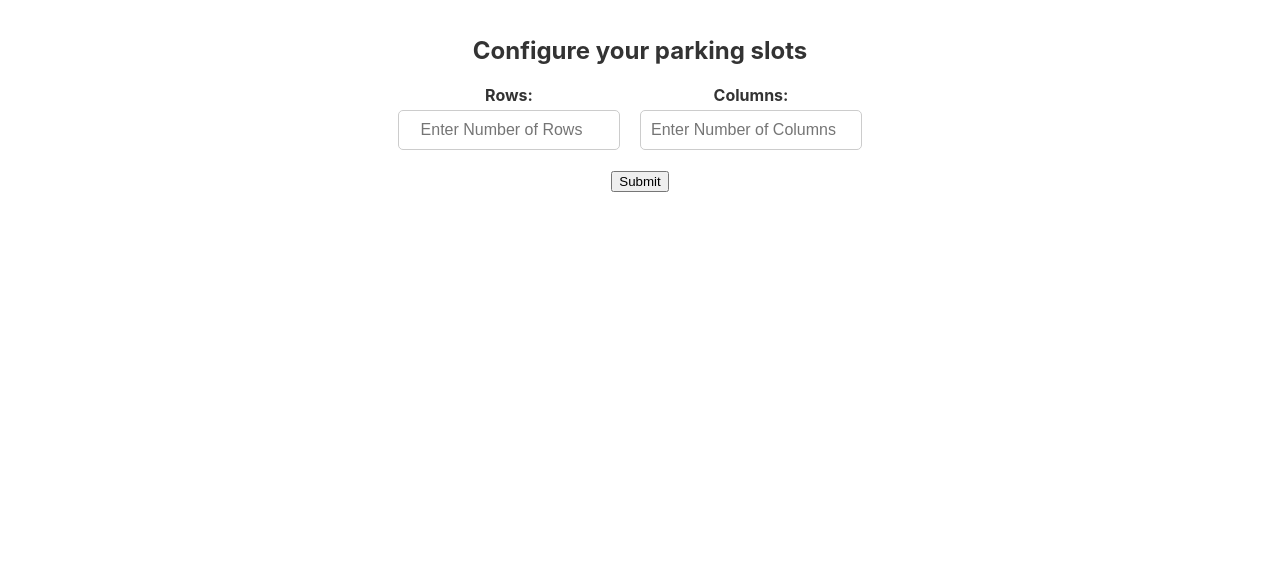
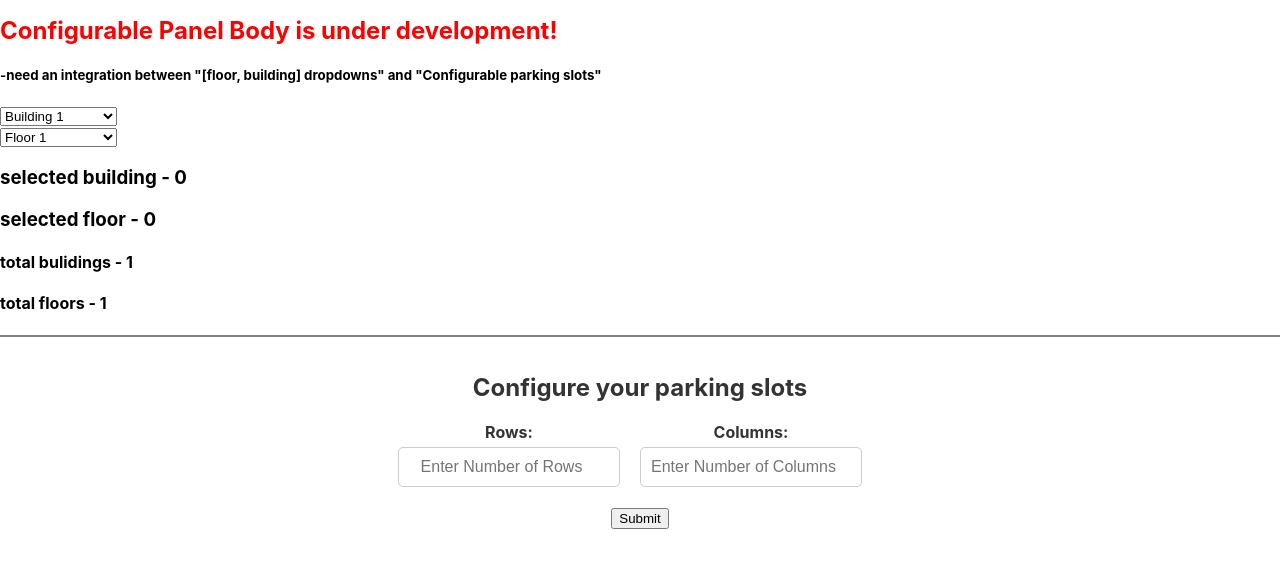
Before and after one commit to DACKaladhar/multi-level-parking-system, a React (Create React App) app: page / in a window 1280 px wide. Shown: the top 568 px of the page. Built offline with nearby package versions, Linux system fonts and the light colour scheme.

Commit message:
refactored drop-downs, added building X floors connection, built ConfigurablePanelBody

```diff
--- /dev/null
+++ b/src/components/ConfigurablePanelBody.tsx
@@ -0,0 +1,97 @@
+import React, { useState } from "react";
+import {
+  BuildingDropdown,
+  FloorDropdown,
+} from "./components-common-utils/dynamic-buttons";
+import { ConfigureRowColSlots } from "./ConfigureRowColSlots";
+
+/**
+ * follow ups-
+ * have a DB<useState> storing [buildingIndex, floorIndex, rows, cols, deselectedParkingSlots]
+ * Re-render new @component ConfigureRowColSlots on floor or building change
+ * render save && configure button in ConfigureRowColSlots
+ *
+ * refactor ConfigureRowColSlots-
+ * @render new configure button & save button
+ * @prop deselectedParkingSlots, @prop setDeselectedParkingSlots for already saved parking slots
+ * @prop row, @prop col- for displaying already saved parking slots
+ * @callback save- takes function @params [row, col, deselectedParkingSlots] stores the data into DB
+ * save button styling change if already saved and opened.
+ * save button styling change if already saved state to edited.
+ * @callback configure- should work only if building X floors are saved
+ *
+ */
+
+export const ConfigurablePanelBody = () => {
+  // const [slotsDB, setSlotsDB] = useState<number[][][]>([[[1]]])
+  // const [rowsCols, setRowsCols] = useState<number[][][]>([[[]]])
+  const [selectedBuildingIndex, setSelectedBuildingIndex] = useState<number>(0);
+  const [totalBuildings, setTotalBuildings] = useState<number>(1);
+  const [selectedFloorIndex, setSelectedFloorIndex] = useState<number>(0);
+  const [totalFloors, setTotalFloors] = useState<number>(1);
+  const [buildingMapsFloor, setBuildingMapsFloor] = useState<number[]>([1]);
+
+  const handleBuildingChange = (buildingIndex: number, total: number) => {
+    setSelectedBuildingIndex(buildingIndex);
+    setTotalBuildings(total);
+    if (buildingIndex + 1 > totalBuildings) {
+      // new building is just added
+      setTotalFloors(1);
+      setSelectedFloorIndex(0);
+      const updatedB2f = [...buildingMapsFloor];
+      updatedB2f.push(1); // Default to 1 floor for a new building
+      setBuildingMapsFloor(updatedB2f);
+    } else {
+      setTotalFloors(buildingMapsFloor[buildingIndex]);
+      setSelectedFloorIndex(0);
+    }
+  };
+
+  const handleFloorChange = (floorIndex: number, total: number) => {
+    setSelectedFloorIndex(floorIndex);
+    setTotalFloors(total);
+    if (floorIndex + 1 > totalFloors) {
+      const updatedB2f = [...buildingMapsFloor];
+      updatedB2f[selectedBuildingIndex] += 1; // Default to 1 floor for a new building
+      setBuildingMapsFloor(updatedB2f);
+    }
+  };
+
+  return (
+    <>
+      <h1 style={{ color: "Red", fontSize: "1.5rem" }}>
+        Configurable Panel Body is under development!
+      </h1>
+      <h5>
+        -need an integration between "[floor, building] dropdowns" and
+        "Configurable parking slots"
+      </h5>
+      <nav>
+        <div>
+          <BuildingDropdown
+            canAddBuilding={true}
+            onBuildingChange={handleBuildingChange}
+          />
+          <FloorDropdown
+            canAddFloor={true}
+            onFloorChange={handleFloorChange}
+            selectedFloor={selectedFloorIndex}
+            totalFloors={totalFloors}
+          />
+          <h3>selected building - {selectedBuildingIndex}</h3>
+          <h3>selected floor - {selectedFloorIndex}</h3>
+          <h4>total bulidings - {totalBuildings}</h4>
+          <h4>total floors - {totalFloors}</h4>
+        </div>
+        <div
+          style={{
+            height: "2px",
+            backgroundColor: "GrayText",
+            marginTop: "0.5rem",
+          }}
+        ></div>
+      </nav>
+      <ConfigureRowColSlots />
+    </>
+  );
+};
--- a/src/components/ConfigureRowColSlots.tsx
+++ b/src/components/ConfigureRowColSlots.tsx
@@ -2,14 +2,21 @@ import React, { useState } from "react";
 import "../components-styles/ConfigureRowColSlots.css";
 import { AvailableParkingSlotsView } from "./AvailableParkingSlotsView";
 
-interface IDisplayConfigurableSlots {
+interface IDisplayConfigurableSlotsProps {
   rows: number;
   cols: number;
   unavailableSlots: boolean[];
   handleConfigurableSlotClick: (index: number) => void;
 }
 
-export const ConfigureRowColSlots = () => {
+export const ConfigureRowColSlots = () =>
+  // rows,
+  // cols, ee rendu pampali so that
+  // saved (hook): boolean, decides state of save button,
+  // setSave (hook): save button will be enabled on any change
+  // deselectedParkingSlots (hook): for displaying saved slots if already saved
+  // setDeselectedParkingSlots (hook): for setting new state
+  {
     const [rows, setRows] = useState<number>(0);
     const [cols, setCols] = useState<number>(0);
     const [submitted, setSubmitted] = useState<boolean>(false);
@@ -98,12 +105,9 @@ export const ConfigureRowColSlots = () => {
  *
  * @returns A grid of configurable slot buttons.
  */
-export const DisplayConfigurableSlots: React.FC<IDisplayConfigurableSlots> = ({
-  rows,
-  cols,
-  unavailableSlots,
-  handleConfigurableSlotClick,
-}) => {
+export const DisplayConfigurableSlots: React.FC<
+  IDisplayConfigurableSlotsProps
+> = ({ rows, cols, unavailableSlots, handleConfigurableSlotClick }) => {
   const buttons = [];
 
   for (let i = 0; i < rows; i++) {
--- a/src/components/components-common-utils/dynamic-buttons.tsx
+++ b/src/components/components-common-utils/dynamic-buttons.tsx
@@ -1,23 +1,28 @@
-import React, { useState } from "react";
+import React, { useEffect, useState } from "react";
 
 export interface IBuildingDropdown {
   canAddBuilding?: boolean;
   totalBuildings?: number;
+  onBuildingChange?: (selectedBuilding: number, totalBuildings: number) => void;
 }
 
 export interface IFloorDropdown {
   canAddFloor?: boolean;
   totalFloors?: number;
+  selectedFloor?: number;
+  onFloorChange?: (selectedFloor: number, totalFloors: number) => void;
 }
 
 /**
  * @param canAddBuilding - Enables BuildingDropdown to add new buildings
  * @param totalBuildings - Start with default totalBuildings number of buildings
+ * @param onBuildingChange - Callback for parent to see the selected building and total buildings created
  * @returns - A Building Dropdown component which has ability to add new buildings or just select existing buildings
  */
 export const BuildingDropdown: React.FC<IBuildingDropdown> = ({
   canAddBuilding = false, // Set default value to false if not passed
   totalBuildings = 1,
+  onBuildingChange,
 }) => {
   // State to keep track of the buildings
   const [buildings, setBuildings] = useState<string[]>(
@@ -30,6 +35,18 @@ export const BuildingDropdown: React.FC<IBuildingDropdown> = ({
     const newBuilding = `Building ${buildings.length + 1}`;
     setBuildings([...buildings, newBuilding]);
     setSelectedBuildingIndex(buildings.length);
+    onBuildingChange?.(buildings.length, buildings.length + 1);
+  };
+
+  const handleBuildingChange = (e: React.ChangeEvent<HTMLSelectElement>) => {
+    const value = e.target.value;
+    if (value === "addBuilding") {
+      addBuilding();
+    } else {
+      const index = parseInt(value);
+      setSelectedBuildingIndex(index);
+      onBuildingChange?.(index, buildings.length);
+    }
   };
 
   return (
@@ -37,11 +54,7 @@ export const BuildingDropdown: React.FC<IBuildingDropdown> = ({
       <select
         id="dynamicBuildingDropdown"
         name="dynamicBuildingDropdown"
-        onChange={(e) => {
-          e.target.value === "addBuilding"
-            ? addBuilding()
-            : setSelectedBuildingIndex(parseInt(e.target.value));
-        }}
+        onChange={handleBuildingChange}
         value={selectedBuildingIndex}
       >
         {buildings.map((building, index) => (
@@ -67,11 +80,15 @@ export const BuildingDropdown: React.FC<IBuildingDropdown> = ({
 /**
  * @param canAddFloor - Enables FloorDropdown to add new floors
  * @param totalFloors - Start with default totalFloor number of floors
+ * @param onFloorChange - Callback for parent to see the selected floor and total floors created
+ * @param selectedFloor - Exclusively used to re-render dropdown, when new selectedFloorIndex is being sent typically ( when new building is added or selected)
  * @returns - A FLoor Dropdown component which has ability to add new floors or just select existing floors
  */
 export const FloorDropdown: React.FC<IFloorDropdown> = ({
   canAddFloor = false, // Set default value to false if not passed
   totalFloors = 1,
+  onFloorChange,
+  selectedFloor = 0,
 }) => {
   // State to keep track of the buildings
   const [floors, setFloors] = useState<string[]>(
@@ -79,11 +96,28 @@ export const FloorDropdown: React.FC<IFloorDropdown> = ({
   );
   const [selectedFloorIndex, setSelectedFloorIndex] = useState<number>(0);
 
-  // Function to add a new building
+  // Update selectedFloorIndex when selectedFloor prop changes
+  useEffect(() => {
+    setSelectedFloorIndex(selectedFloor);
+    setFloors(generateFloorArray(totalFloors));
+  }, [selectedFloor, totalFloors]);
+
   const addFloor = () => {
     const newFloor = `Floor ${floors.length + 1}`;
     setFloors([...floors, newFloor]);
     setSelectedFloorIndex(floors.length);
+    onFloorChange?.(floors.length, floors.length + 1);
+  };
+
+  const handleFloorChange = (e: React.ChangeEvent<HTMLSelectElement>) => {
+    const value = e.target.value;
+    if (value === "addFloor") {
+      addFloor();
+    } else {
+      const index = parseInt(value);
+      setSelectedFloorIndex(index);
+      onFloorChange?.(index, floors.length);
+    }
   };
 
   return (
@@ -91,11 +125,7 @@ export const FloorDropdown: React.FC<IFloorDropdown> = ({
       <select
         id="dynamicFloorDropdown"
         name="dynamicFloorDropdown"
-        onChange={(e) => {
-          e.target.value === "addFloor"
-            ? addFloor()
-            : setSelectedFloorIndex(parseInt(e.target.value));
-        }}
+        onChange={handleFloorChange}
         value={selectedFloorIndex}
       >
         {floors.map((floor, index) => (
--- a/src/index.tsx
+++ b/src/index.tsx
@@ -1,13 +1,13 @@
 import React from "react";
 import ReactDOM from "react-dom/client";
 import "./index.css";
-import { ConfigureRowColSlots } from "./components/ConfigureRowColSlots";
+import { ConfigurablePanelBody } from "./components/ConfigurablePanelBody";
 
 const root = ReactDOM.createRoot(
   document.getElementById("root") as HTMLElement
 );
 root.render(
   <React.StrictMode>
-    <ConfigureRowColSlots />
+    <ConfigurablePanelBody />
   </React.StrictMode>
 );
```
Lines whose indentation alone changed are shown as unchanged.
